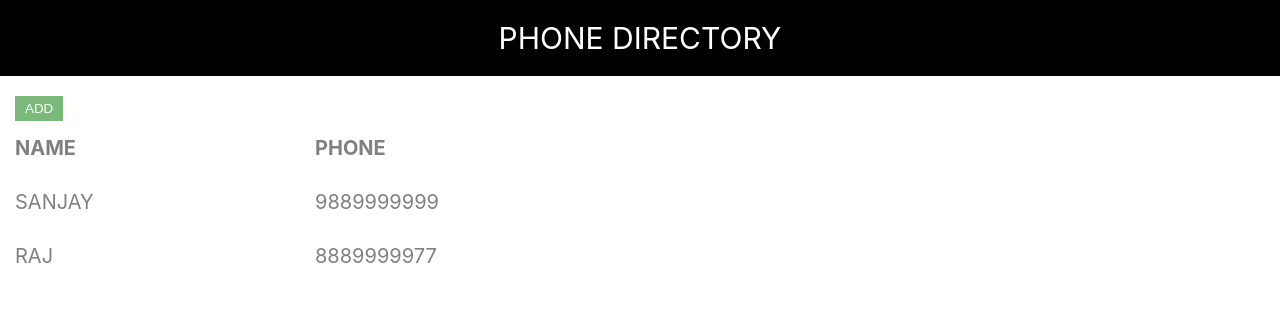
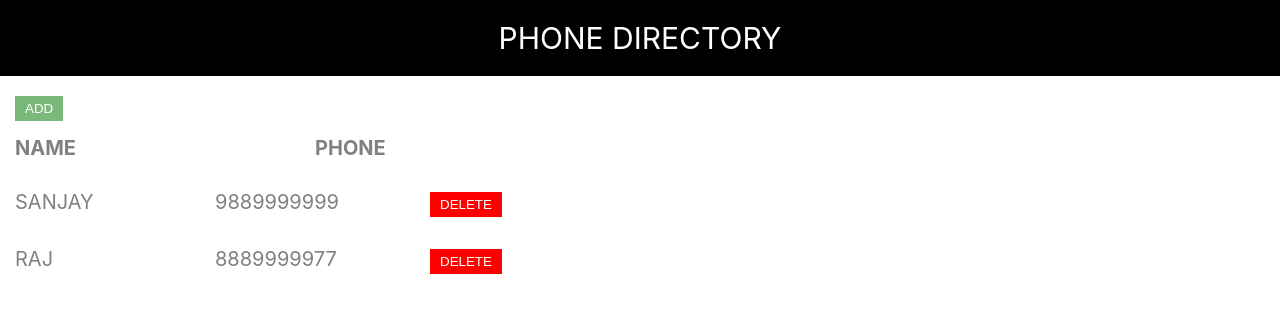
Before and after one commit to sanjaytriumph/phonedirectory, a React (Create React App) app: page / in a window 1280 px wide. Shown: the top 312 px of the page. Built offline with nearby package versions, Linux system fonts and the light colour scheme.

Commit message:
delete button added

```diff
--- a/src/App.css
+++ b/src/App.css
@@ -6,6 +6,9 @@ button{
     padding:5px 10px;
     cursor: pointer;
     margin-left: 15px;
+}
+.delete{
+    background-color: red;
 }
 
 .field-row{
--- a/src/App.js
+++ b/src/App.js
@@ -31,6 +31,7 @@ function App() {
             <div className="field-row" key={i}>
               <span className="field-item">{item.name}</span>
               <span className="field-item">{item.phone}</span>
+              <span className="field-item"><button className="delete">Delete</button></span>
             </div>
           )
         })
```
